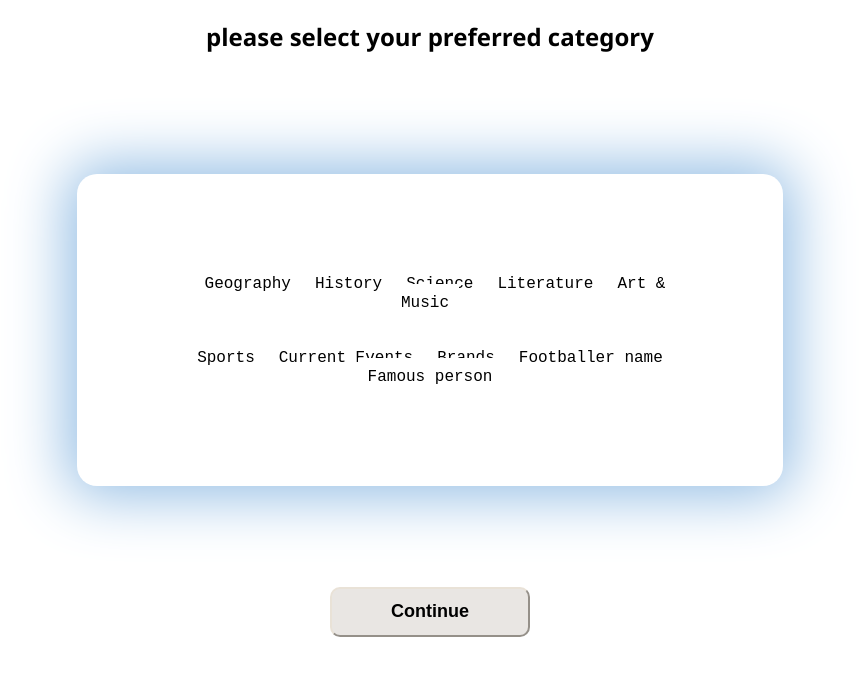
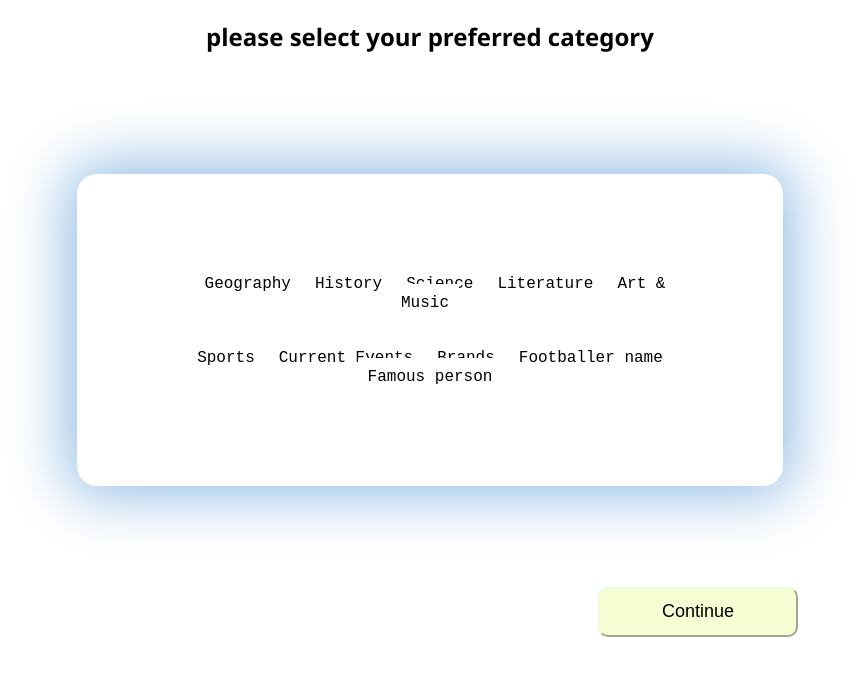
Before and after one commit to Eazybel/Quiz, a plain HTML site: page catagory.html in a window 1280 px wide. Shown: the part 94-770 px from the top of the page, without its empty margins (210-1069 px from the left). Drawn offline with Linux system fonts and the light colour scheme.

Commit message:
catagory page ended

```diff
--- a/catagory.css
+++ b/catagory.css
@@ -22,32 +22,30 @@ border-radius: 20px;
     border-radius: 20px;
     transform: translateY(-5px);
     }
+
     #btnd{
-margin: auto;
+        margin-left: 800px;
         margin-top: 8%;
         text-align: center;
         width: 200px;
         height: 50px;
+        border-radius: 10px;
+        border-color: rgb(233, 255, 209);
+        font-size: large;
+        font-weight:100;
+        background-color: rgb(246, 255, 211);
             }
-#btn{
-    width: 200px;
-    height: 50px;
-    border-radius: 10px;
-    border-color: rgb(233, 226, 215);
-    font-size: large;
-    font-weight: bold;
-    background-color: rgb(233, 230, 227);
-    }
-    #btn:hover{
+            #btnd:hover{
                 width: 200px;
                 height: 50px;
                 border-radius: 15px;
                 border-color: rgb(247, 242, 235);
                 font-size: large;
                 font-weight: bold;
-        background-color: rgb(238, 233, 228);
-        box-shadow: 0px 0px 60px 10px rgb(211, 164, 211);
-        transform: translateY(-2px);
+                background-color: rgb(241, 203, 245);
+                box-shadow: 0px 0px 60px 10px rgb(147, 189, 228);
+                transform: translateX(10px);
+                animation-timing-function: linear;
             }
     .radio{
         display: none;
--- a/catagory.html
+++ b/catagory.html
@@ -46,7 +46,7 @@
             <input type="radio" name="#" id="Famous" class="radio">
             <label id="label" for="Famous">Famous person</label>
         </div>
-        <div id="btnd"><button type="button" id="btn">Continue</button></div>
+        <div id="btn"><button type="button" id="btnd">Continue</button></div>
     <script src="catagory.js"></script>
 </body>
 </html>
```
Lines whose indentation alone changed are shown as unchanged.
